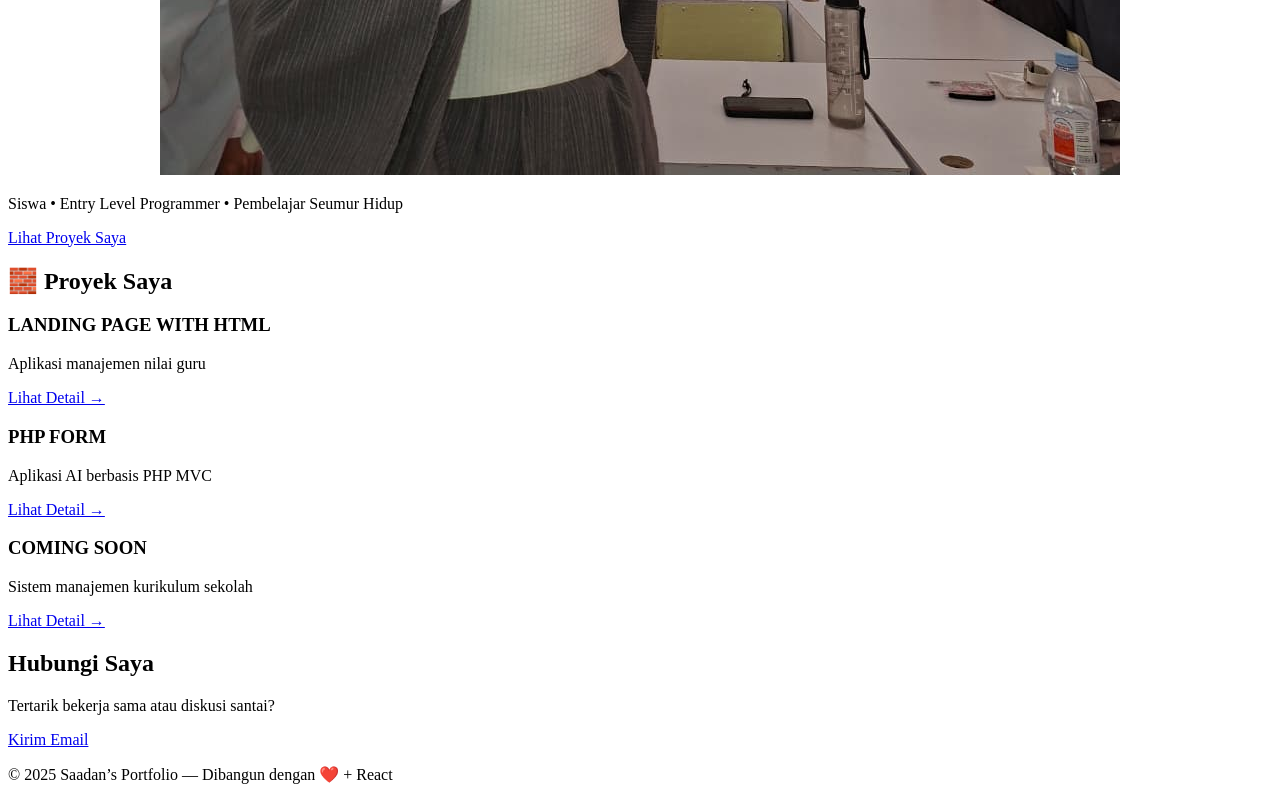
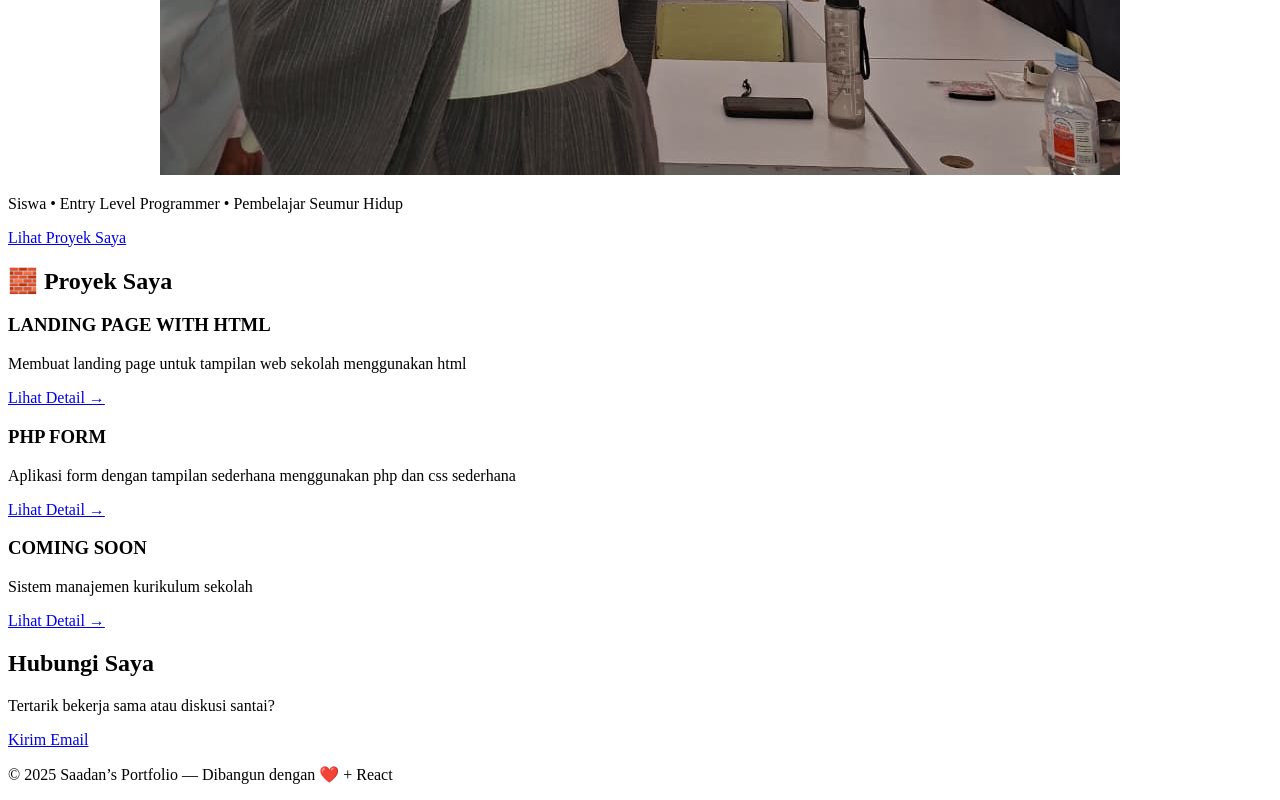
Before and after one commit to Adidi0830/my-portfolio, a React (Create React App) app: page / in a window 1280 px wide. Shown: the part 1276-2076 px from the top of the page. Built offline with nearby package versions, Linux system fonts and the light colour scheme.

Commit message:
edit project.js lagi

```diff
--- a/src/components/Project.js
+++ b/src/components/Project.js
@@ -1,7 +1,7 @@
 export default function Projects() {
   const data = [
-    { name: "LANDING PAGE WITH HTML", desc: "Aplikasi manajemen nilai guru", link: "#" },
-    { name: "PHP FORM", desc: "Aplikasi AI berbasis PHP MVC", link: "#" },
+    { name: "LANDING PAGE WITH HTML", desc: "Membuat landing page untuk tampilan web sekolah menggunakan html", link: "#" },
+    { name: "PHP FORM", desc: "Aplikasi form dengan tampilan sederhana menggunakan php dan css sederhana", link: "#" },
     { name: "COMING SOON", desc: "Sistem manajemen kurikulum sekolah", link: "#" },
   ];
 
```
